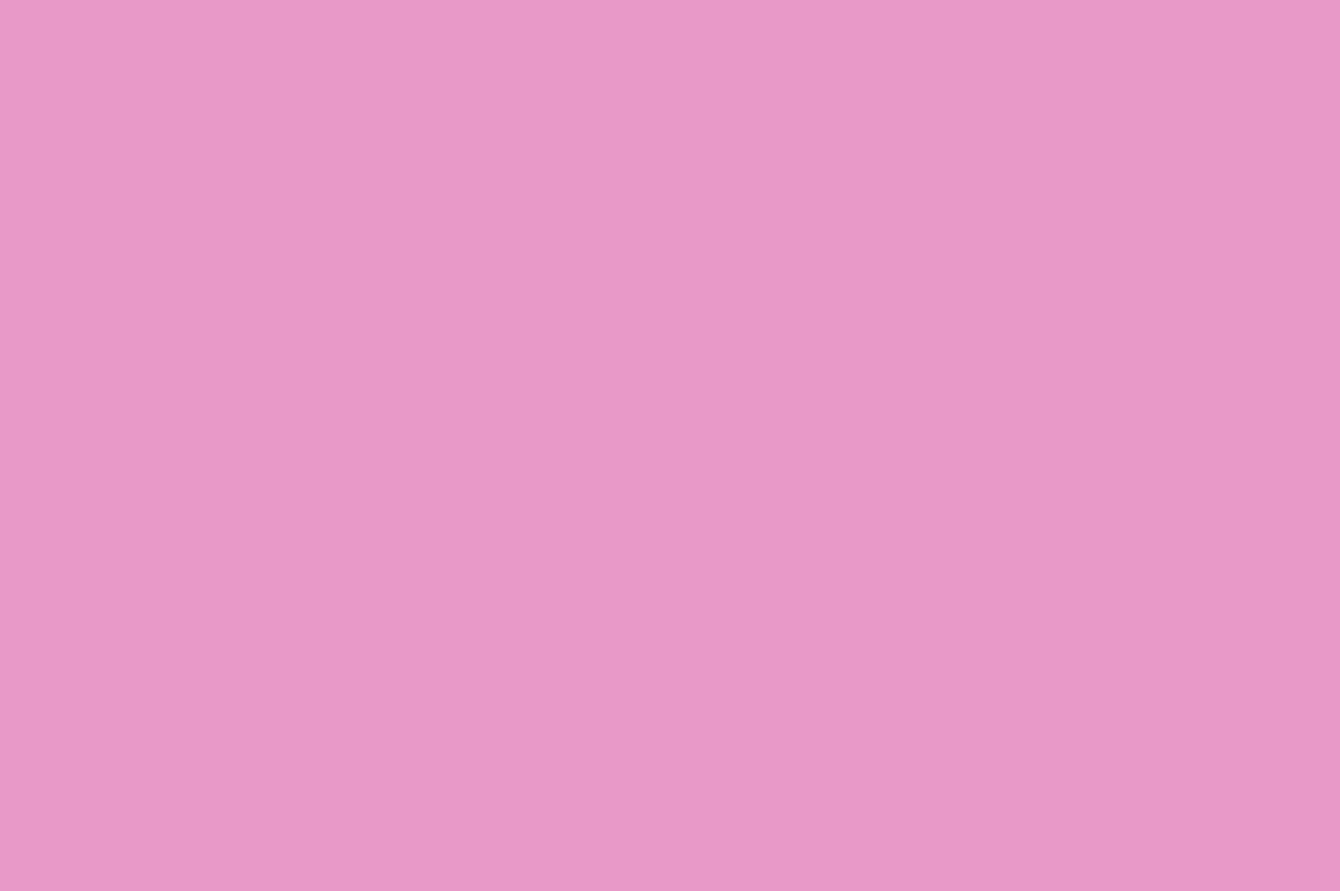
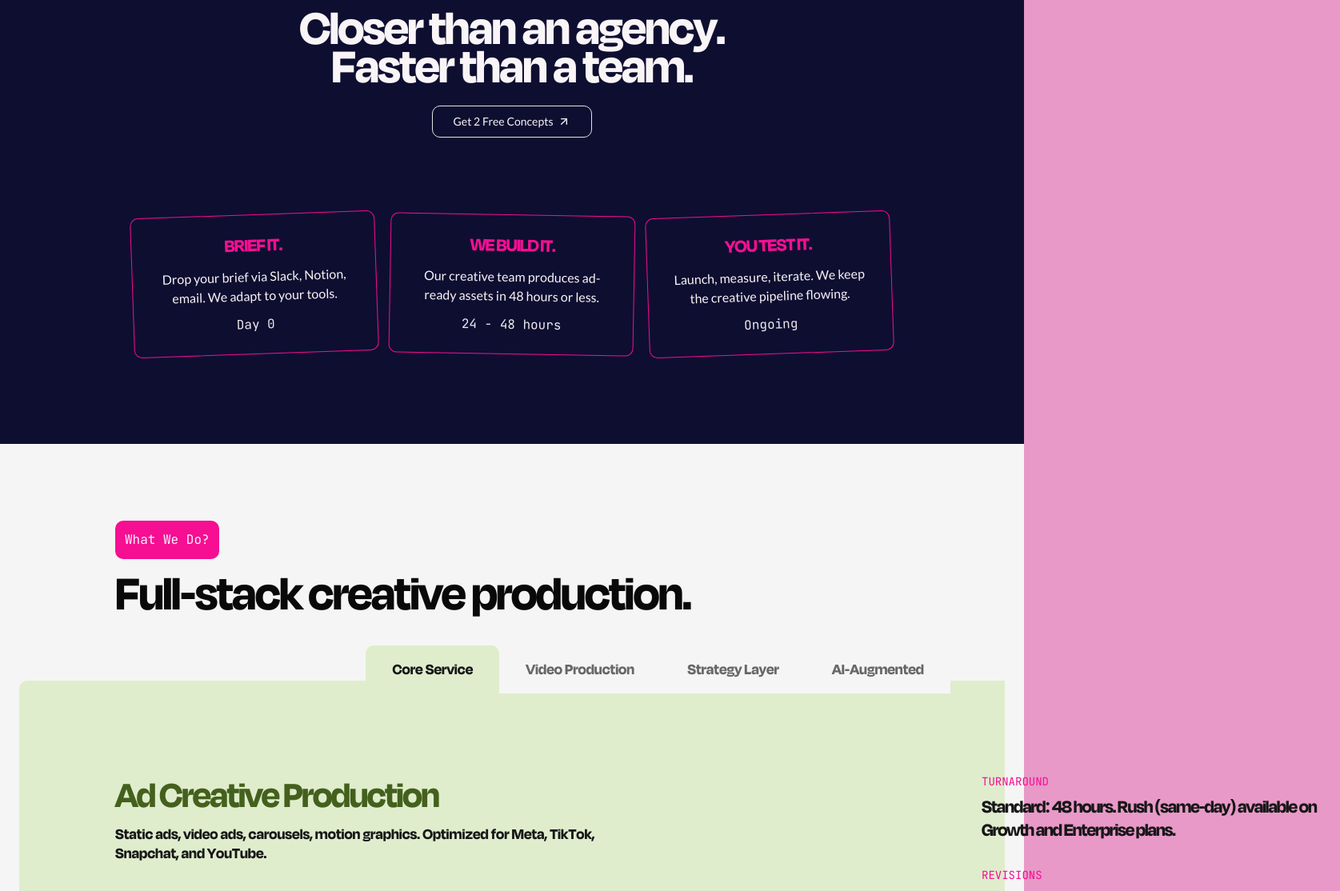
Before and after one commit to whonoahexe/hookana, a Next.js app: page / in a window 1280 px wide. Shown: the part 3360-4474 px from the top of the page at 80% size, 1675 px wide, since content can reach past the window. Before the commit the page ends 3300 px from the top, so only its background shows below. Built offline with nearby package versions, Linux system fonts and the light colour scheme.

Commit message:
feat: add services

```diff
--- a/app/page.tsx
+++ b/app/page.tsx
@@ -10,6 +10,134 @@ import {
 } from "@/components/ui/select"
 import { Tabs, TabsContent, TabsList, TabsTrigger } from "@/components/ui/tabs"
 import { ArrowUpRight, DollarSign, Globe } from "lucide-react"
+
+type WhatWeDoTab = {
+  value: string
+  label: string
+  title: string
+  description: string
+  deliverables: string[]
+  stats: { label: string; text: string }[]
+}
+
+const WHAT_WE_DO_TABS: WhatWeDoTab[] = [
+  {
+    value: "core-service",
+    label: "Core Service",
+    title: "Ad Creative Production",
+    description:
+      "Static ads, video ads, carousels, motion graphics. Optimized for Meta, TikTok, Snapchat, and YouTube.",
+    deliverables: [
+      "Hook variations and A/B test sets",
+      "Static ad designs (feed, story, square, landscape)",
+      "Short-form video cuts for Meta, TikTok, Snapchat",
+      "Carousel ad sequences",
+      "Motion graphics and animated assets",
+      "Platform-specific resizes and adaptations",
+    ],
+    stats: [
+      {
+        label: "TURNAROUND",
+        text: "Standard: 48 hours. Rush (same-day) available on Growth and Enterprise plans.",
+      },
+      {
+        label: "REVISIONS",
+        text: "Unlimited. First-draft approval rate above 85%.",
+      },
+      {
+        label: "BEST FOR",
+        text: "Performance marketers running paid acquisition who need consistent creative volume.",
+      },
+    ],
+  },
+  {
+    value: "video-production",
+    label: "Video Production",
+    title: "Video-First Creative Systems",
+    description:
+      "Performance-led short-form and paid social video built to test hooks, pacing, and offers quickly.",
+    deliverables: [
+      "UGC-style edits and creator content assembly",
+      "Thumb-stop hooks and first-3-second variants",
+      "Platform-native subtitles and motion captions",
+      "Multi-ratio exports (9:16, 1:1, 16:9)",
+      "Performance cutdowns for retargeting stages",
+      "Weekly refresh batches to avoid fatigue",
+    ],
+    stats: [
+      {
+        label: "TURNAROUND",
+        text: "First round in 48 hours. Priority queues available.",
+      },
+      {
+        label: "REVISIONS",
+        text: "Unlimited iteration cycles during active testing windows.",
+      },
+      {
+        label: "BEST FOR",
+        text: "Teams scaling spend on Meta and TikTok with heavy video dependence.",
+      },
+    ],
+  },
+  {
+    value: "strategy-layer",
+    label: "Strategy Layer",
+    title: "Creative Strategy Layer",
+    description:
+      "We turn performance inputs into clear creative direction so your team ships the right tests faster.",
+    deliverables: [
+      "Offer and angle mapping by funnel stage",
+      "Message hierarchy and hook framework planning",
+      "Competitor and category creative signal scans",
+      "Testing roadmaps by objective and budget",
+      "Creative brief templates for rapid deployment",
+      "Weekly insight summaries from live results",
+    ],
+    stats: [
+      {
+        label: "TURNAROUND",
+        text: "Strategic plans delivered in 2-3 business days.",
+      },
+      {
+        label: "REVISIONS",
+        text: "Rolling updates as new platform data comes in.",
+      },
+      {
+        label: "BEST FOR",
+        text: "Brands needing stronger creative direction before scaling production.",
+      },
+    ],
+  },
+  {
+    value: "ai-augmented",
+    label: "AI-Augmented",
+    title: "AI-Augmented Workflow",
+    description:
+      "Automation accelerates variant generation and iteration while human creatives keep quality and brand fit high.",
+    deliverables: [
+      "Rapid concept expansion from winning themes",
+      "Script and hook ideation at high volume",
+      "Batch variation prompts for copy and visuals",
+      "Asset tagging and retrieval for fast reuse",
+      "Performance signal clustering for next tests",
+      "Human QA checkpoints before launch",
+    ],
+    stats: [
+      {
+        label: "TURNAROUND",
+        text: "Concept-to-ready cycles compressed to same-day for many requests.",
+      },
+      {
+        label: "REVISIONS",
+        text: "Near-real-time refinements powered by guided automation.",
+      },
+      {
+        label: "BEST FOR",
+        text: "Teams that need speed and breadth without sacrificing creative quality.",
+      },
+    ],
+  },
+]
 
 export default function Page() {
   return (
@@ -88,7 +216,8 @@ export default function Page() {
       </div>
 
       {/* Diagnostic form */}
-      <div className="flex w-full justify-center bg-blue-950">
+      <div className="w-full bg-blue-950">
+        <div className="flex w-full justify-center">
           <section className="relative my-20 max-w-180 bg-neutral-100 px-8 py-18 md:px-19 lg:px-30">
             {/* Corner fold decoration (top-right) */}
             <div className="absolute top-0 -right-px h-15 w-16 overflow-hidden bg-[#0e0e31]">
@@ -145,7 +274,9 @@ export default function Page() {
                         <SelectItem value="fashion">
                           Fashion &amp; Apparel
                         </SelectItem>
-                      <SelectItem value="food">Food &amp; Beverage</SelectItem>
+                        <SelectItem value="food">
+                          Food &amp; Beverage
+                        </SelectItem>
                         <SelectItem value="tech">Technology</SelectItem>
                         <SelectItem value="other">Other</SelectItem>
                       </SelectGroup>
@@ -166,7 +297,9 @@ export default function Page() {
                       <SelectGroup>
                         <SelectItem value="under5k">Under $5K/mo</SelectItem>
                         <SelectItem value="5k-25k">$5K - $25K/mo</SelectItem>
-                      <SelectItem value="25k-100k">$25K - $100K/mo</SelectItem>
+                        <SelectItem value="25k-100k">
+                          $25K - $100K/mo
+                        </SelectItem>
                         <SelectItem value="100k-500k">
                           $100K - $500K/mo
                         </SelectItem>
@@ -203,6 +336,91 @@ export default function Page() {
             </div>
           </section>
         </div>
+
+        {/* The Hookana Way */}
+        <section className="px-5 pb-20 md:pb-28">
+          <div className="mx-auto flex max-w-237.5 flex-col items-center gap-6 text-center">
+            <p className="rounded-lg bg-pink-500 px-3 py-3 font-mono text-base leading-6 text-primary-foreground">
+              The Hookana Way
+            </p>
+
+            <h2 className="font-sans text-[42px] leading-9 font-semibold tracking-[-1.5px] text-primary-foreground md:text-[64px] md:leading-12">
+              Closer than an agency.
+              <br />
+              Faster than a team.
+            </h2>
+
+            <Button
+              size="lg"
+              variant="outline"
+              className="h-10 min-w-50 rounded-lg border-neutral-200 bg-transparent px-6 text-sm font-medium text-primary-foreground shadow-xs hover:bg-primary-foreground/10 hover:text-primary-foreground"
+            >
+              Get 2 Free Concepts
+              <ArrowUpRight className="size-4" />
+            </Button>
+          </div>
+
+          <div className="mx-auto mt-24 grid max-w-237.5 gap-4 md:grid-cols-3">
+            <HookanaStepCard
+              className="md:-rotate-2"
+              title="BRIEF IT."
+              body="Drop your brief via Slack, Notion, email. We adapt to your tools."
+              caption="Day 0"
+            />
+            <HookanaStepCard
+              className="md:rotate-1"
+              title="WE BUILD IT."
+              body="Our creative team produces ad-ready assets in 48 hours or less."
+              caption="24 - 48 hours"
+            />
+            <HookanaStepCard
+              className="md:-rotate-2"
+              title="YOU TEST IT."
+              body="Launch, measure, iterate. We keep the creative pipeline flowing."
+              caption="Ongoing"
+            />
+          </div>
+        </section>
+      </div>
+
+      <section className="bg-neutral-100 px-6 py-20 md:py-24">
+        <div className="mx-auto w-full max-w-468">
+          <div className="flex flex-col gap-5 px-30">
+            <p className="inline-flex w-fit items-center justify-center rounded-lg bg-pink-500 px-3 py-3 font-mono text-base leading-6 text-primary-foreground">
+              What We Do?
+            </p>
+            <h2 className="font-sans text-[42px] leading-9 font-semibold tracking-[-1.5px] text-foreground md:text-[64px] md:leading-12">
+              Full-stack creative production.
+            </h2>
+          </div>
+
+          <Tabs defaultValue="core-service" className="mt-10">
+            <div className="flex justify-end pr-17">
+              <TabsList className="h-auto flex-wrap justify-end gap-0 rounded-none bg-transparent p-0">
+                {WHAT_WE_DO_TABS.map((tab) => (
+                  <TabsTrigger
+                    key={tab.value}
+                    value={tab.value}
+                    className="type-heading-4 h-15 rounded-t-lg rounded-b-none border border-neutral-200 bg-neutral-100 px-8 text-left data-[state=active]:border-lime-200 data-[state=active]:bg-lime-200 data-[state=active]:text-accent-foreground"
+                  >
+                    {tab.label}
+                  </TabsTrigger>
+                ))}
+              </TabsList>
+            </div>
+
+            {WHAT_WE_DO_TABS.map((tab) => (
+              <TabsContent
+                key={tab.value}
+                value={tab.value}
+                className="mt-0 h-200 rounded-lg rounded-tr-none bg-lime-200 px-30 py-30"
+              >
+                <WhatWeDoPanel tab={tab} />
+              </TabsContent>
+            ))}
+          </Tabs>
+        </div>
+      </section>
     </div>
   )
 }
@@ -224,3 +442,68 @@ function FormField({
     </div>
   )
 }
+
+function HookanaStepCard({
+  title,
+  body,
+  caption,
+  className,
+}: {
+  title: string
+  body: string
+  caption: string
+  className?: string
+}) {
+  return (
+    <article
+      className={`rounded-lg border border-pink-500 px-6 py-6 text-center ${className ?? ""}`}
+    >
+      <p className="type-heading-3 text-pink-500">{title}</p>
+      <p className="type-paragraph-regular mt-3 font-semibold text-primary-foreground">
+        {body}
+      </p>
+      <p className="type-monospaced mt-3 text-primary-foreground/95">
+        {caption}
+      </p>
+    </article>
+  )
+}
+
+function WhatWeDoPanel({ tab }: { tab: WhatWeDoTab }) {
+  return (
+    <div className="grid h-full gap-12 lg:grid-cols-[860px_448px] lg:gap-55.75">
+      <div>
+        <h3 className="type-heading-1 text-lime-950">{tab.title}</h3>
+        <p className="type-heading-4 mt-3 max-w-170 text-accent-foreground">
+          {tab.description}
+        </p>
+
+        <ul className="mt-14 overflow-hidden rounded-lg">
+          {tab.deliverables.map((item, index) => (
+            <li
+              key={item}
+              className={`min-h-15 px-5 py-4 ${
+                index % 2 === 0
+                  ? "bg-linear-to-r from-background to-lime-400"
+                  : "bg-linear-to-r from-lime-400 to-background"
+              }`}
+            >
+              <p className="type-monospaced text-foreground">• {item}</p>
+            </li>
+          ))}
+        </ul>
+      </div>
+
+      <div className="flex flex-col gap-9">
+        {tab.stats.map((stat) => (
+          <div key={stat.label} className="flex flex-col gap-3">
+            <p className="font-mono text-sm leading-3 text-pink-500 uppercase">
+              {stat.label}
+            </p>
+            <p className="type-heading-3 text-accent-foreground">{stat.text}</p>
+          </div>
+        ))}
+      </div>
+    </div>
+  )
+}
```
Lines whose indentation alone changed are shown as unchanged.
